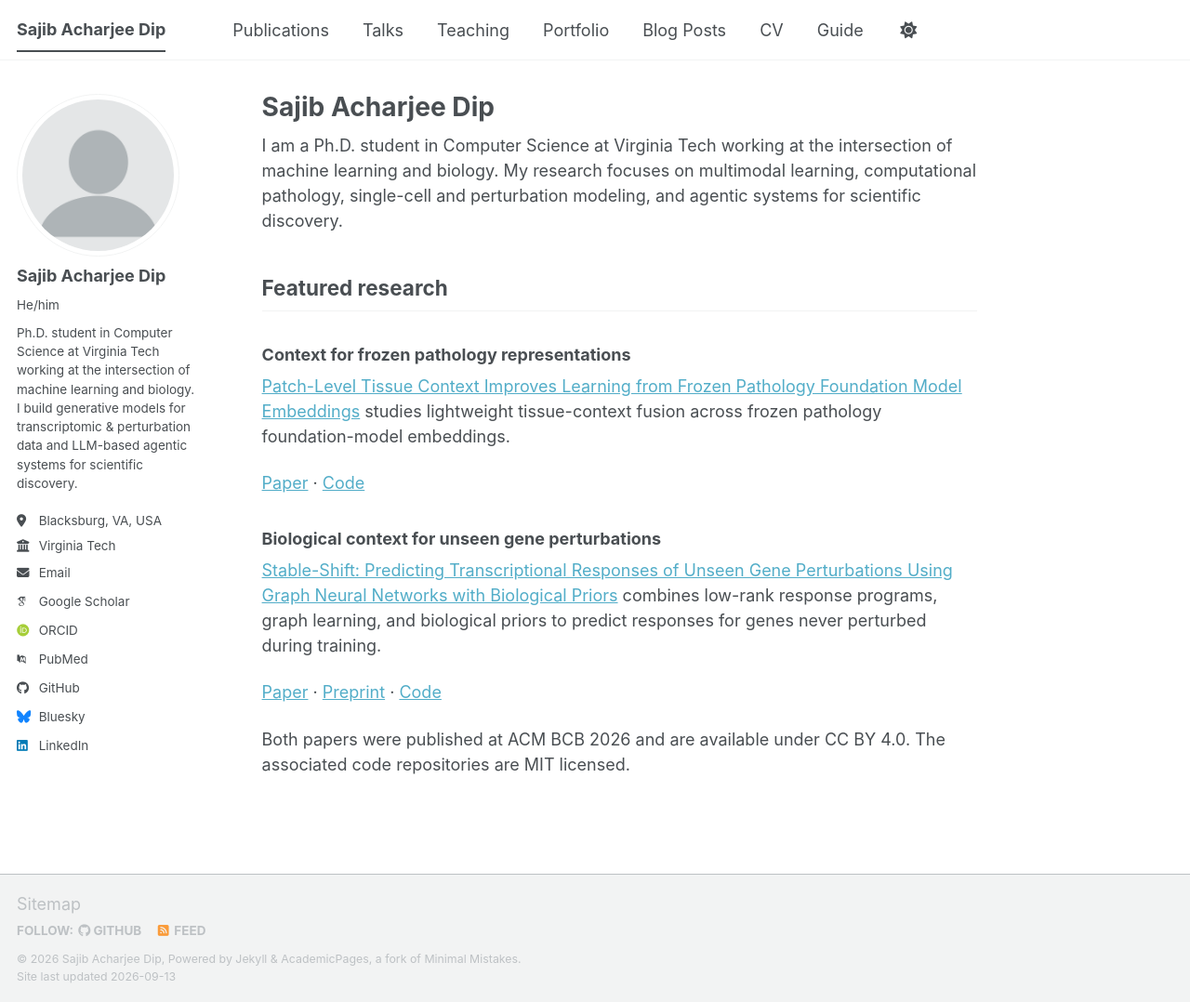
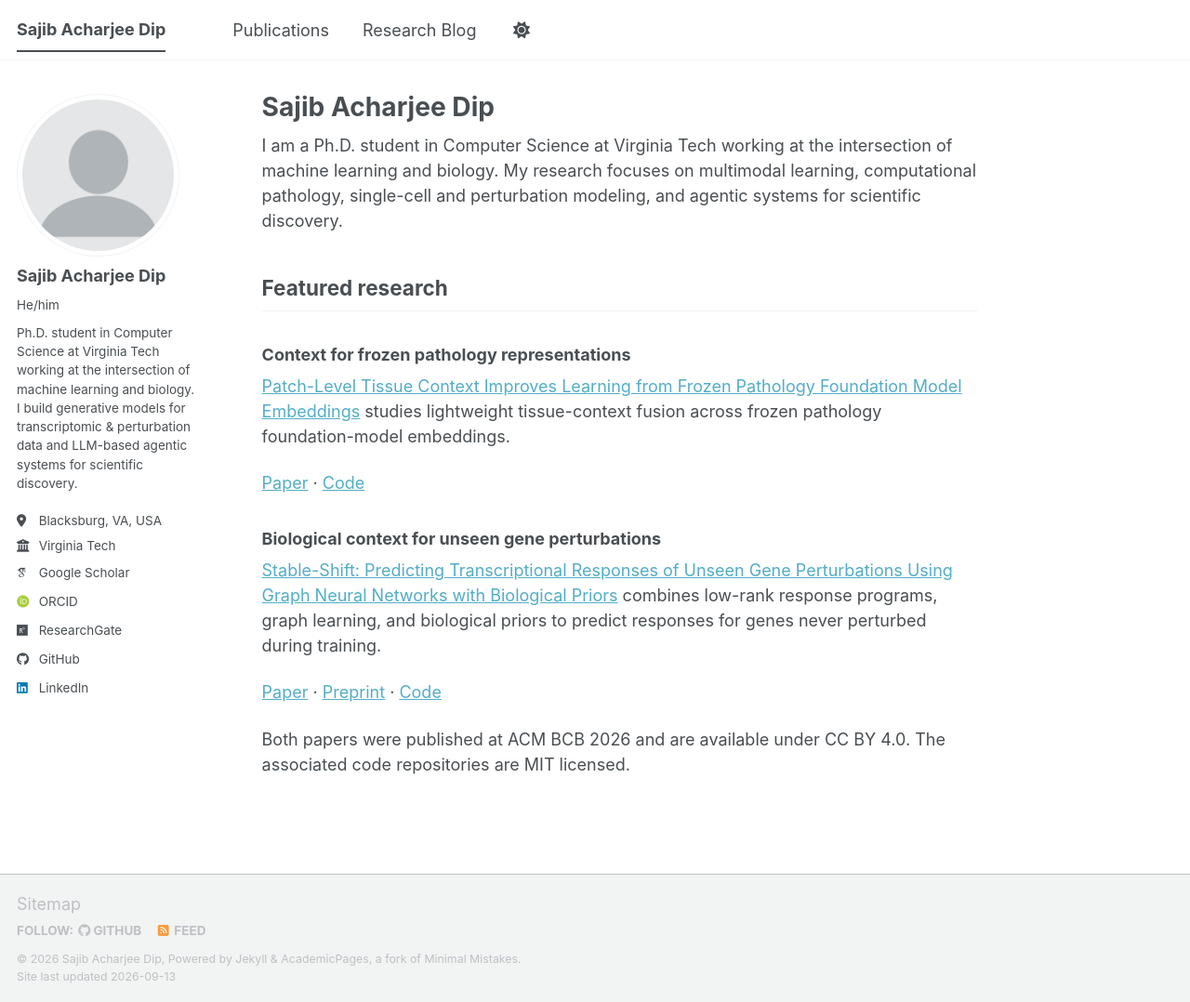
Before and after one commit to Sajib-006/Sajib-006.github.io, a Jekyll site: the page built from _pages/about.md, in a window 1280 px wide and 1078 px high. Shown: the whole window at 93% size. Built offline with Jekyll 4.4.1, drawn with Linux system fonts in a browser that asks for light colours; some web fonts are replaced; a script bundle is joined from its source files by our own code; library files that are not in the unit come from our copies; some of the changed lines change nothing that is shown.

Commit message:
Polish research profile links and navigation

```diff
--- a/_config.yml
+++ b/_config.yml
@@ -29,14 +29,14 @@ author:
   location  : "Blacksburg, VA, USA"
   employer  : "Virginia Tech"
   uri       :
-  email     : ""  # optional: add your public email if you want it visible
+  email     :
 
   # Academic websites
   googlescholar : "https://scholar.google.com/citations?user=W37z4MIAAAAJ"
   orcid         : "https://orcid.org/0009-0007-0959-2638"
   arxiv         :
-  pubmed        : ""          # remove the John Snow placeholder
-  researchgate  :
+  pubmed        :
+  researchgate  : "https://www.researchgate.net/profile/Sajib-Acharjee-Dip-2"
   semantic      :
 
   # Repositories and software development
@@ -45,9 +45,9 @@ author:
   stackoverflow :
 
   # Social media
-  linkedin      : ""          # add if you want (your username)
+  linkedin      : "sajib006"
   twitter       :
-  bluesky       : ""          # don’t keep "bsky.app" unless that’s actually your handle
+  bluesky       :
   youtube       :
 # Publication Category - The following the list of publication categories and their headings
 publication_category:
@@ -115,9 +115,14 @@ og_description           :  # Social media default site image description
 # For specifying social profiles
 # - https://developers.google.com/structured-data/customize/social-profiles
 social:
-  type                   : # Person or Organization (defaults to Person)
-  name                   : # If the user or organization name differs from the site's name
-  links: # An array of links to social media profiles
+  type                   : Person
+  name                   : Sajib Acharjee Dip
+  links:
+    - "https://scholar.google.com/citations?user=W37z4MIAAAAJ"
+    - "https://orcid.org/0009-0007-0959-2638"
+    - "https://github.com/Sajib-006"
+    - "https://www.researchgate.net/profile/Sajib-Acharjee-Dip-2"
+    - "https://www.linkedin.com/in/sajib006"
 
 
 # Analytics
--- a/_data/navigation.yml
+++ b/_data/navigation.yml
@@ -11,23 +11,5 @@ main:
   - title: "Publications"
     url: /publications/
 
-  - title: "Talks"
-    url: /talks/
-
-  - title: "Teaching"
-    url: /teaching/
-
-  - title: "Portfolio"
-    url: /portfolio/
-
-  - title: "Blog Posts"
+  - title: "Research Blog"
     url: /year-archive/
-
-  - title: "CV"
-    url: /cv/
-
-  # - title: "CV"
-  #   url: /cv-json/
-
-  - title: "Guide"
-    url: /markdown/
```
